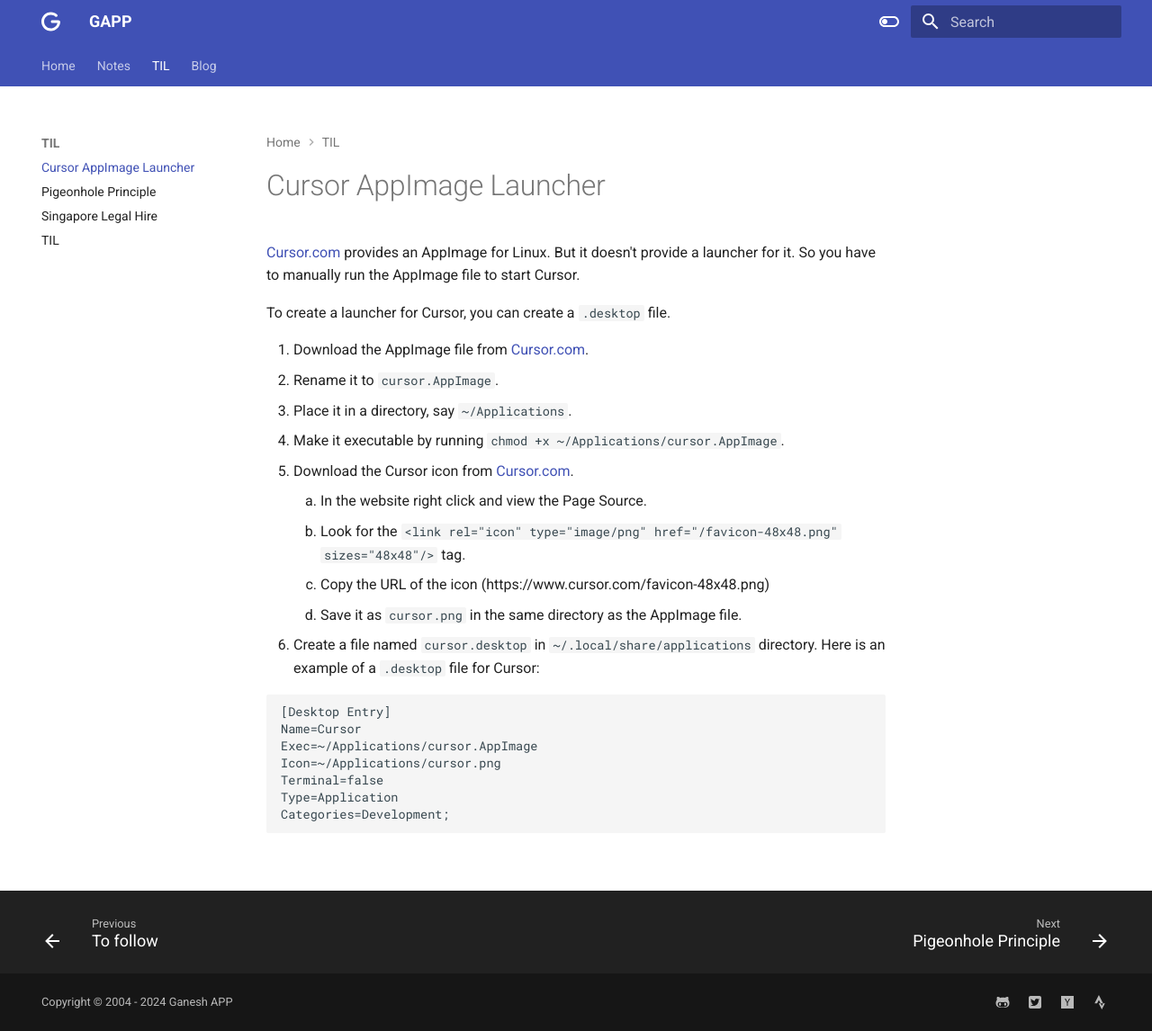
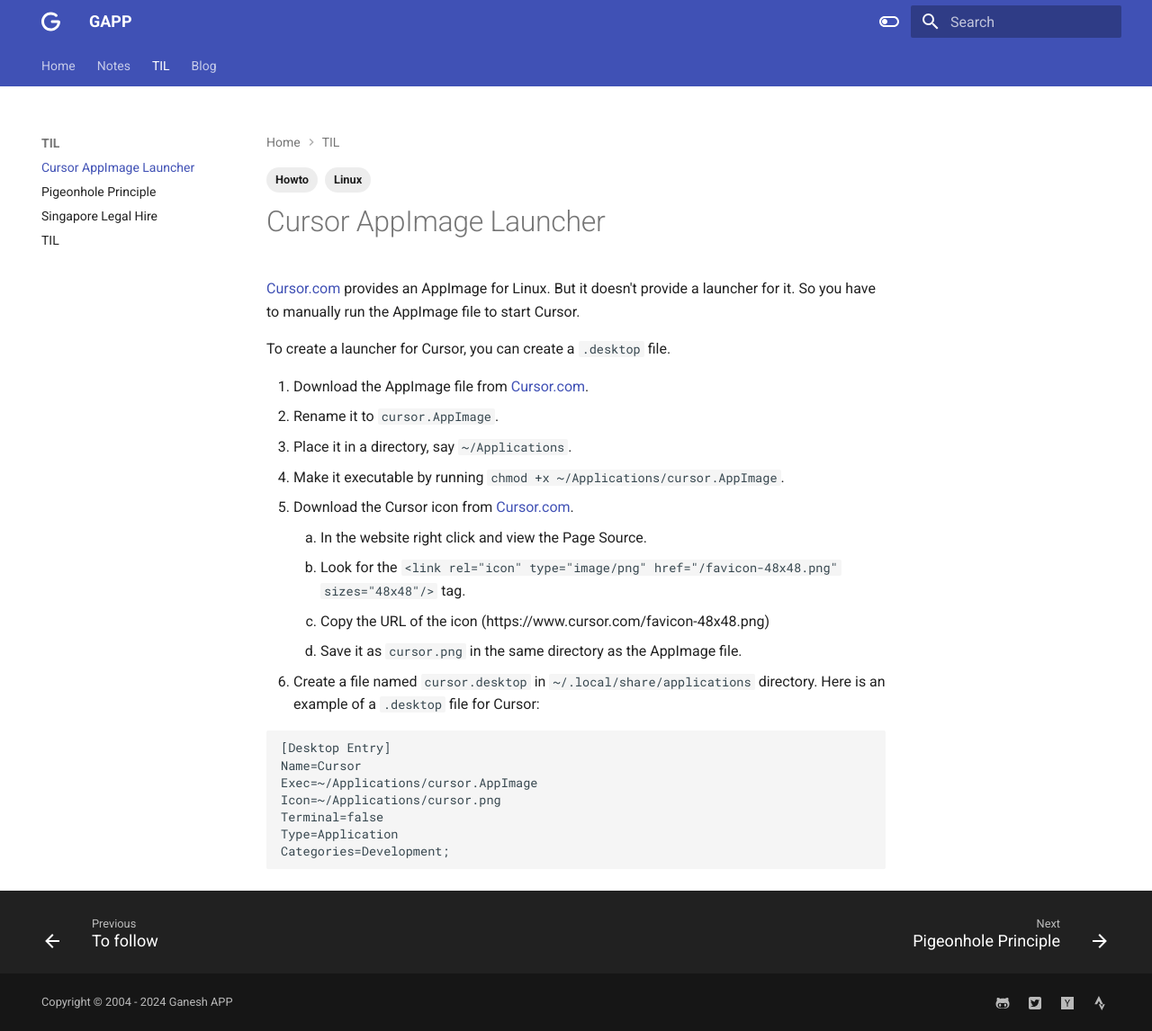
Before and after one commit to ganeshapp/ganeshapp.github.io, an MkDocs documentation site: the page built from docs/TIL/Cursor-AppImage-Launcher.md, in a window 1280 px wide and 1146 px high. Shown: the whole window at 90% size. Built offline with MkDocs 1.6.1 and Material for MkDocs 9.7.7, drawn with Linux system fonts in a browser that asks for light colours.

Commit message:
Tags and meta data for appimage

```diff
--- a/docs/TIL/Cursor-AppImage-Launcher.md
+++ b/docs/TIL/Cursor-AppImage-Launcher.md
@@ -1,3 +1,11 @@
+---
+date: 2024-11-24
+modified: 2024-11-24
+tags:
+    - Linux
+    - Howto
+---
+
 [Cursor.com](https://www.cursor.com/) provides an AppImage for Linux. But it doesn't provide a launcher for it. So you have to manually run the AppImage file to start Cursor.
 
 To create a launcher for Cursor, you can create a `.desktop` file.
```
